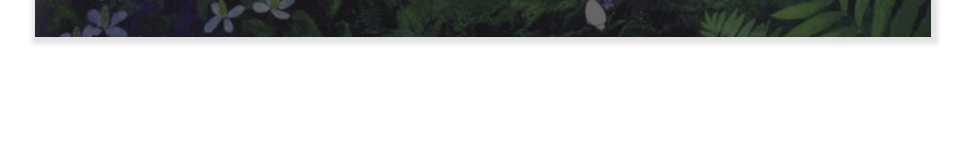
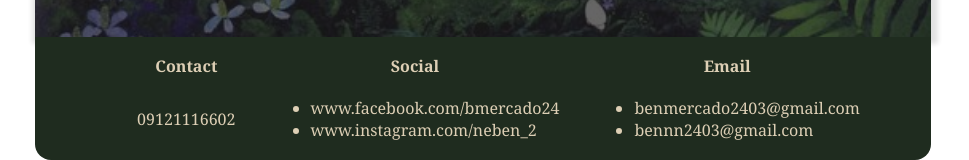
Before and after one commit to Benedick2403/Case-Study, a plain HTML site: page index.html in a window 1280 px wide. Shown: the part 1481-1641 px from the top of the page, without its empty margins (157-1126 px from the left). Before the commit the page ends 1540 px from the top, so only its background shows below. Drawn offline with Linux system fonts and the light colour scheme.

Commit message:
add a footer

```diff
--- a/index.html
+++ b/index.html
@@ -124,7 +124,31 @@
                 <img src="images/logo.jpg" class="sgLogo">
             </div>
         </div>
-        <br>
+        <footer>
+            <table>
+                <tr>
+                    <th>Contact</th>
+                    <th>Social</th>
+                    <th>Email</th>
+                </tr>
+                <tr>
+                    <td>09121116602</td>
+                    <td>
+                        <ul>
+                            <li>www.facebook.com/bmercado24</li>
+                            <li>www.instagram.com/neben_2</li>
+                        </ul>
+                    </td>
+                    <td>
+                        <ul>
+                            <li>benmercado2403@gmail.com</li>
+                            <li>bennn2403@gmail.com</li>
+                        </ul>
+                    </td>
+                </tr>
+            </table>
+        </footer>
+
     </div>
 
     <script src="script.js"></script>
--- a/style.css
+++ b/style.css
@@ -3,7 +3,8 @@
 }
 
 html {
-    height: 100%;
+    max-height: 100vh;
+    max-width: 100vw;
     scroll-behavior: smooth;
 }
 
@@ -147,7 +148,7 @@ body::before {
     cursor: pointer;
 
     &:hover{
-        background-color: blac5;
+        background-color: black;
     }
 }
 .form > h2{
@@ -370,3 +371,20 @@ body::before {
     border-top-left-radius: 3em;
     border-bottom-left-radius: 3em;
 }
+
+footer{
+    color: rgb(221, 207, 181);
+    background-color: rgb(31, 44, 31);
+    display: flex;
+    justify-content: center;
+    border-bottom-left-radius: 1em;
+    border-bottom-right-radius: 1em ;
+}
+
+th{
+    padding-top: 1em;
+}
+
+th, td{
+    padding-left: 2em;
+}
```
